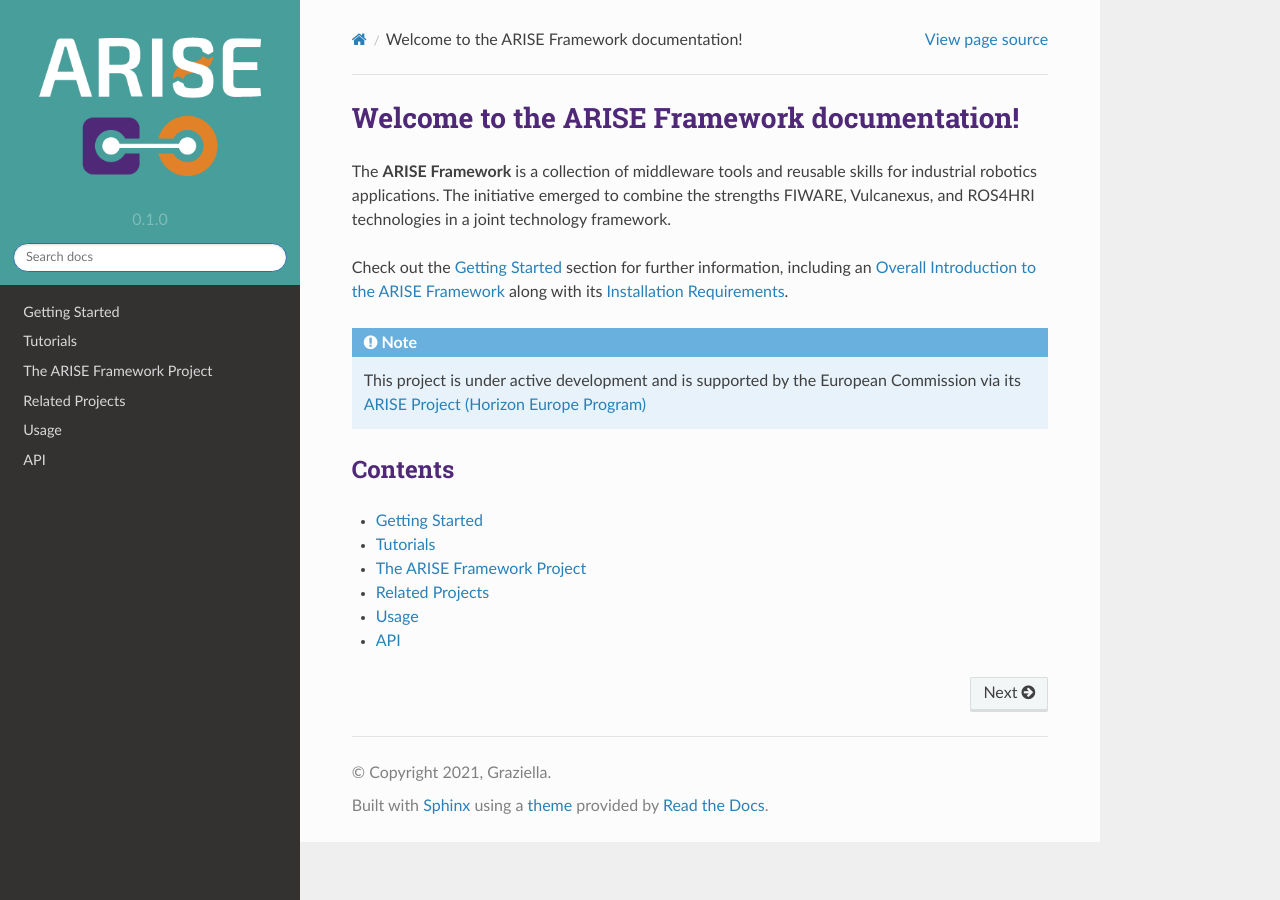
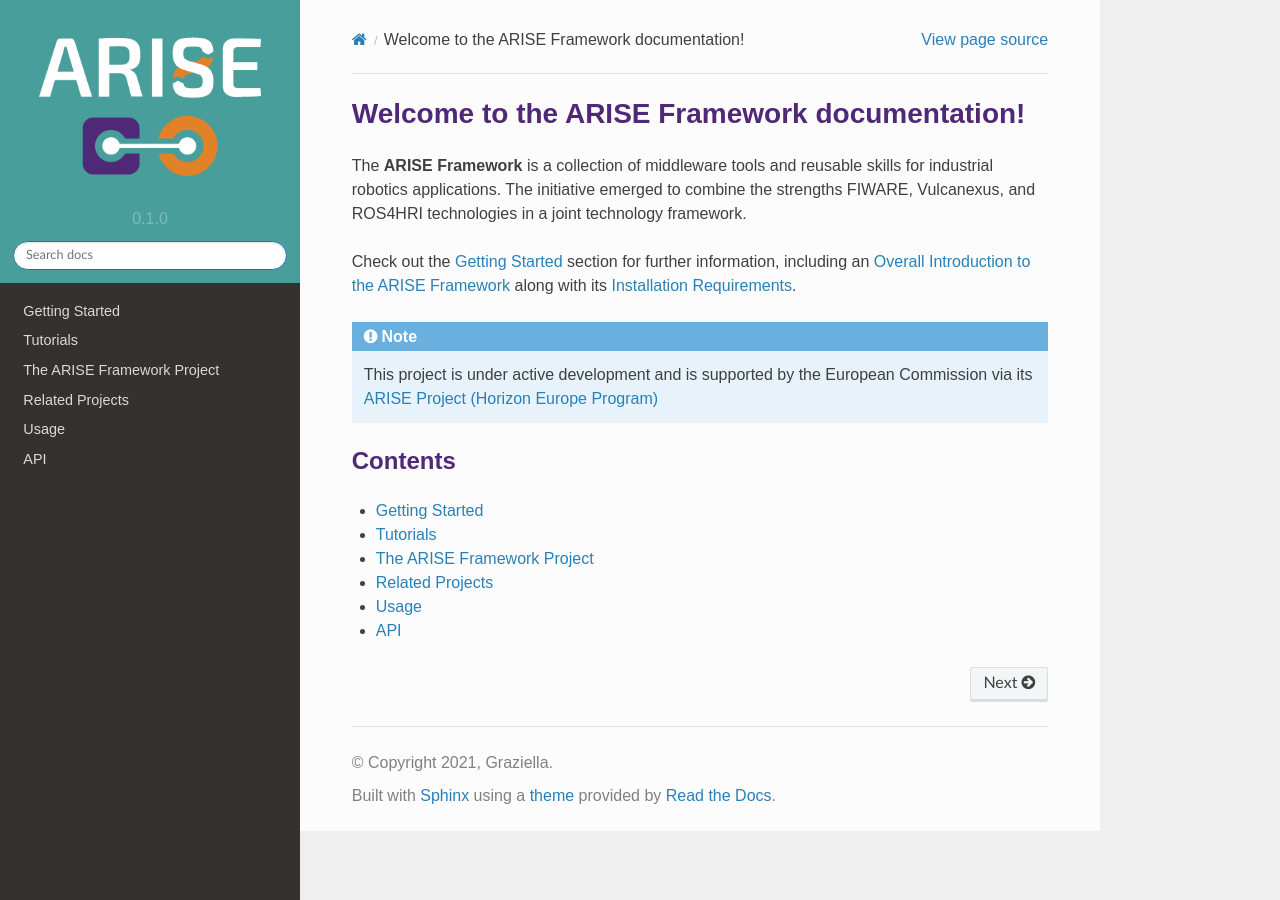
Before and after one commit to agileHRI/arise_documentation, a Sphinx documentation site: the page built from docs/source/index.rst, in a window 1280 px wide. Built offline with Sphinx 7.4.7 and the Read the Docs theme 2.0.0, drawn with Linux system fonts in a browser that asks for light colours.

Commit message:
Update custom.css

```diff
--- a/docs/source/_static/custom.css
+++ b/docs/source/_static/custom.css
@@ -10,6 +10,14 @@
     background-color: transparent;
 }
 
+/* Import the Exo 2 font from Google Fonts */
+@import url('https://fonts.googleapis.com/css2?family=Exo+2:wght@400;700&display=swap');
+
+/* Apply the Exo 2 font to all text */
+body, h1, h2, h3, h4, h5, h6, p, span, li, td, th, a {
+    font-family: 'Exo 2', sans-serif;
+}
+
 /* Change the color of header fonts to dark purple */
 h1, h2, h3, h4, h5, h6 {
     color: #502878; /* ARISE purple */
```
